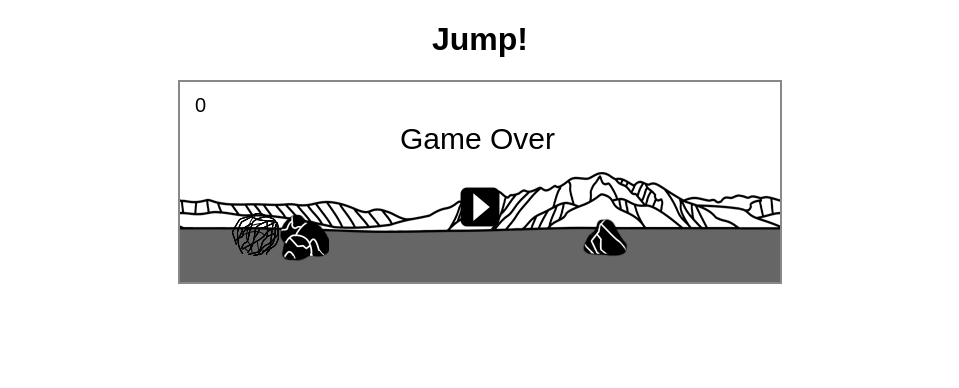
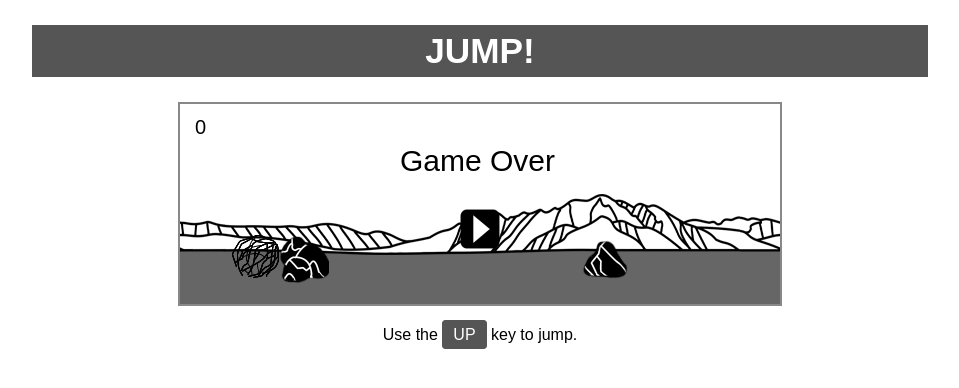
Before and after one commit to ani-sledge/tumbleweed-jump-game, a plain HTML site: page jumpgame.html in a window 1280 px wide. Shown: the whole page, without its empty margins (160-1119 px from the left). Drawn offline with Linux system fonts and the light colour scheme.

Commit message:
Add header and instructions

```diff
--- a/jumpgame.html
+++ b/jumpgame.html
@@ -10,14 +10,19 @@
             <link href='style.css' rel='stylesheet' type='text/css'>
         </head>
         <body>
-            <h1>Jump!</h1>
-
-            <canvas id="Canvas1" width="600" height="200">Your browser does not support HTML5 canvas.</canvas>
-            <img src="images/canvas.png" id="canvas">
-            <img src="images/tumble.png" id="dude">
-            <img src="images/obstacles.png" id="obstacles">
-            <img src="images/play.png" id="play">
-
+            <header>
+              <h1>JUMP!</h1>
+            </header>
+            <div id="main">
+                <canvas id="Canvas1" width="600" height="200">Your browser does not support HTML5 canvas.</canvas>
+                <img src="images/canvas.png" id="canvas">
+                <img src="images/tumble.png" id="dude">
+                <img src="images/obstacles.png" id="obstacles">
+                <img src="images/play.png" id="play">
+            </div>
+            <div id="direction">
+                <p>Use the <span>UP</span> key to jump.</p>
+            </div>
             <script src="script.js"></script>
         </body>
 </html>
```
